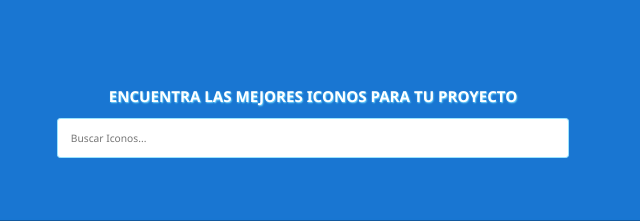
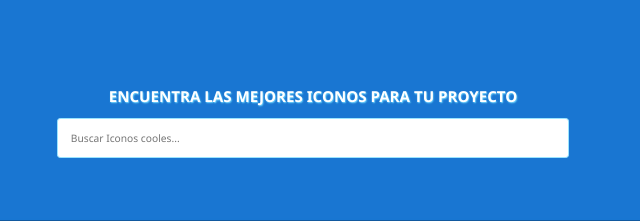
Before and after one commit to wtaype/wicon, a plain HTML site: page index.html in a window 1280 px wide. Shown: the top 221 px of the page, 327-967 px from the left. Drawn offline with nearby package versions, Linux system fonts and the light colour scheme.

Commit message:
Actulizando nuestro wicon

```diff
--- a/index.html
+++ b/index.html
@@ -32,7 +32,7 @@
 </nav>
 <div class='ld wpg dfcc txc'>
 <h1 class='twb'>ENCUENTRA LAS MEJORES ICONOS PARA TU PROYECTO</h1>
-<input class='ish' id='isearch' placeholder='Buscar Iconos...' type='text'/>
+<input class='ish' id='isearch' placeholder='Buscar Iconos cooles...' type='text'/>
 </div>
 </header>
 <div class='miwb dg wpg'>
```
